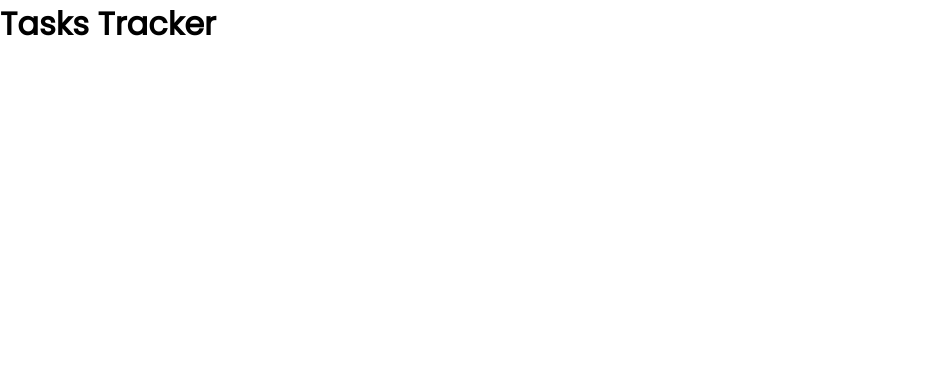
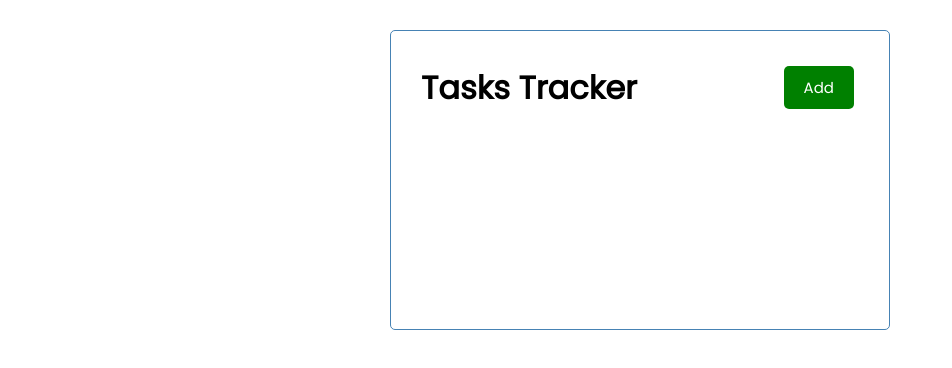
Before and after one commit to Hayelalfaisali/tasks-tracker, an Angular app: page / in a window 1280 px wide. Shown: the top 368 px of the page, without its empty margins (0-952 px from the left). Built offline with nearby package versions, Linux system fonts and the light colour scheme.

Commit message:
Add header and button components with styling and functionality

```diff
--- a/src/app/app.component.html
+++ b/src/app/app.component.html
@@ -1 +1,3 @@
-<h1>{{title}}</h1>
+<div class="container">
+  <app-header></app-header>
+</div>
--- a/src/app/app.component.ts
+++ b/src/app/app.component.ts
@@ -1,11 +1,12 @@
 import { Component } from '@angular/core';
 import { RouterOutlet } from '@angular/router';
+import { HeaderComponent } from "./components/header/header.component";
 
 @Component({
   selector: 'app-root',
   templateUrl: './app.component.html',
-  styleUrl: './app.component.css'
+  styleUrl: './app.component.css',
+  imports: [HeaderComponent]
 })
 export class AppComponent {
-  title:string = 'Tasks Tracker';
 }
--- /dev/null
+++ b/src/app/components/button/button.component.html
@@ -0,0 +1 @@
+<button class="btn" [ngStyle]="{'background-color': color}" (click)="onClick()">{{text}}</button>
--- /dev/null
+++ b/src/app/components/button/button.component.ts
@@ -0,0 +1,17 @@
+import { CommonModule } from '@angular/common';
+import { Component, EventEmitter, Input, Output } from '@angular/core';
+
+@Component({
+  selector: 'app-button',
+  imports: [CommonModule],
+  templateUrl: './button.component.html',
+  styleUrl: './button.component.css',
+})
+export class ButtonComponent {
+  @Input() text: string = '';
+  @Input() color: string = '';
+  @Output() btnClic = new EventEmitter();
+  onClick() {
+    this.btnClic.emit();
+  }
+}
--- a/src/app/components/header/header.component.css
+++ b/src/app/components/header/header.component.css
@@ -0,0 +1,6 @@
+header {
+  display: flex;
+  justify-content: space-between;
+  align-items: center;
+  margin-bottom: 20px;
+}
--- a/src/app/components/header/header.component.html
+++ b/src/app/components/header/header.component.html
@@ -1 +1,4 @@
-<p>header works!</p>
+<header class="h1">
+  <h1>{{ title }}</h1>
+  <app-button color="green" text="Add" (btnClic)="toggleAddTask()"></app-button>
+</header>
--- a/src/app/components/header/header.component.ts
+++ b/src/app/components/header/header.component.ts
@@ -1,11 +1,15 @@
 import { Component } from '@angular/core';
+import { ButtonComponent } from "../button/button.component";
 
 @Component({
   selector: 'app-header',
-  imports: [],
+  imports: [ButtonComponent],
   templateUrl: './header.component.html',
   styleUrl: './header.component.css'
 })
 export class HeaderComponent {
-
+  title:string = 'Tasks Tracker';
+  toggleAddTask() {
+    console.log('toggle');
+  }
 }
```
Also changed, not shown: src/app/components/button/button.component.css (added), 1 other file (tests, documents, lock files or other folders).
